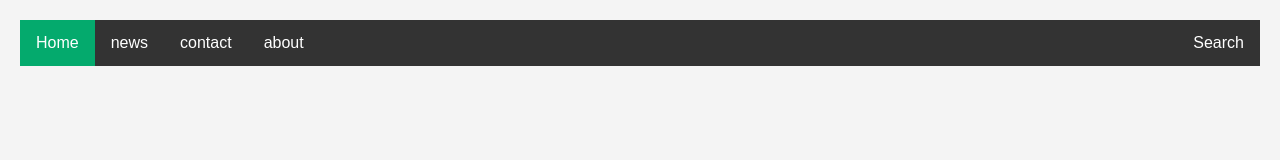
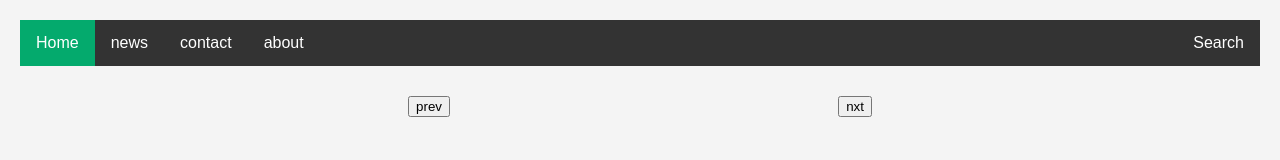
Before and after one commit to pharaohSamma/Roadmap-0.0.1, a plain HTML site: page public/index.html in a window 1280 px wide. Drawn offline with Linux system fonts and the light colour scheme; no server answers.

Commit message:
adding pagination buttons

```diff
--- a/public/css/style.css
+++ b/public/css/style.css
@@ -80,3 +80,9 @@ li a {
 .news-item a:hover{
   text-decoration: underline;
 }
+
+#pagination-btn{
+  display: flex;
+  justify-content: space-evenly;
+  margin-top: 10px;
+}
--- a/public/index.html
+++ b/public/index.html
@@ -20,5 +20,9 @@
         </ul>
     </div>
     <div id="news-container"></div>
+    <div id="pagination-btn">
+        <button id="prev-btn">prev</button>
+        <button id="next-btn">nxt</button>
+    </div>
 </body>
 </html>
```
